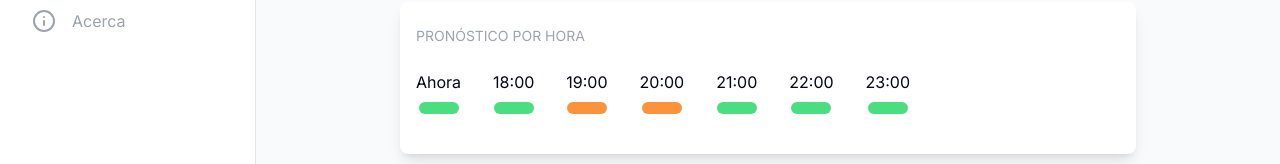
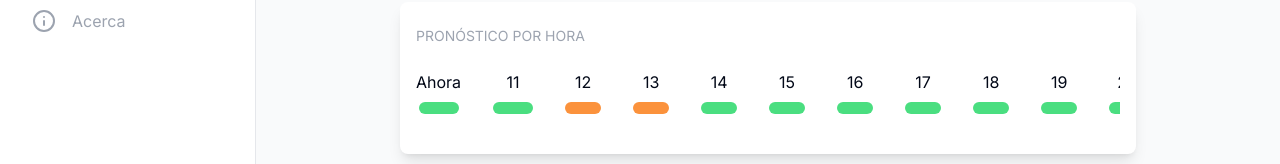
Before and after one commit to edgargutgzz/aireclaro, a Next.js app: page /prediccion in a window 1280 px wide. Shown: the part 370-534 px from the top of the page. Built offline with nearby package versions, Linux system fonts and the light colour scheme; no server answers; the database is empty; what @mapbox/mapbox-sdk would draw is missing.

Commit message:
refactor: Update Inicio page with improved styling for hourly forecast section

```diff
--- a/app/prediccion/page.tsx
+++ b/app/prediccion/page.tsx
@@ -37,28 +37,96 @@ export default async function Inicio() {
               <div className="h-3 w-10 rounded-full bg-green-400"></div>
             </div>
             <div className="flex flex-col items-center space-y-2">
-              <div>18:00</div>
+              <div>11</div>
               <div className="h-3 w-10 rounded-full bg-green-400"></div>
             </div>
             <div className="flex flex-col items-center space-y-2">
-              <div>19:00</div>
-              <div className="h-3 w-10 rounded-full bg-orange-400"></div>
+              <div>12</div>
+              <div className="h-3 w-9 rounded-full bg-orange-400"></div>
             </div>
             <div className="flex flex-col items-center space-y-2">
-              <div>20:00</div>
-              <div className="h-3 w-10 rounded-full bg-orange-400"></div>
+              <div>13</div>
+              <div className="h-3 w-9 rounded-full bg-orange-400"></div>
             </div>
             <div className="flex flex-col items-center space-y-2">
-              <div>21:00</div>
-              <div className="h-3 w-10 rounded-full bg-green-400"></div>
+              <div>14</div>
+              <div className="h-3 w-9 rounded-full bg-green-400"></div>
             </div>
             <div className="flex flex-col items-center space-y-2">
-              <div>22:00</div>
-              <div className="h-3 w-10 rounded-full bg-green-400"></div>
+              <div>15</div>
+              <div className="h-3 w-9 rounded-full bg-green-400"></div>
             </div>
             <div className="flex flex-col items-center space-y-2">
-              <div>23:00</div>
-              <div className="h-3 w-10 rounded-full bg-green-400"></div>
+              <div>16</div>
+              <div className="h-3 w-9 rounded-full bg-green-400"></div>
+            </div>
+            <div className="flex flex-col items-center space-y-2">
+              <div>17</div>
+              <div className="h-3 w-9 rounded-full bg-green-400"></div>
+            </div>
+            <div className="flex flex-col items-center space-y-2">
+              <div>18</div>
+              <div className="h-3 w-9 rounded-full bg-green-400"></div>
+            </div>
+            <div className="flex flex-col items-center space-y-2">
+              <div>19</div>
+              <div className="h-3 w-9 rounded-full bg-green-400"></div>
+            </div>
+            <div className="flex flex-col items-center space-y-2">
+              <div>20</div>
+              <div className="h-3 w-9 rounded-full bg-green-400"></div>
+            </div>
+            <div className="flex flex-col items-center space-y-2">
+              <div>21</div>
+              <div className="h-3 w-9 rounded-full bg-green-400"></div>
+            </div>
+            <div className="flex flex-col items-center space-y-2">
+              <div>22</div>
+              <div className="h-3 w-9 rounded-full bg-green-400"></div>
+            </div>
+            <div className="flex flex-col items-center space-y-2">
+              <div>23</div>
+              <div className="h-3 w-9 rounded-full bg-green-400"></div>
+            </div>
+            <div className="flex flex-col items-center space-y-2">
+              <div>0</div>
+              <div className="h-3 w-9 rounded-full bg-green-400"></div>
+            </div>
+            <div className="flex flex-col items-center space-y-2">
+              <div>1</div>
+              <div className="h-3 w-9 rounded-full bg-green-400"></div>
+            </div>
+            <div className="flex flex-col items-center space-y-2">
+              <div>2</div>
+              <div className="h-3 w-9 rounded-full bg-green-400"></div>
+            </div>
+            <div className="flex flex-col items-center space-y-2">
+              <div>3</div>
+              <div className="h-3 w-9 rounded-full bg-green-400"></div>
+            </div>
+            <div className="flex flex-col items-center space-y-2">
+              <div>4</div>
+              <div className="h-3 w-9 rounded-full bg-green-400"></div>
+            </div>
+            <div className="flex flex-col items-center space-y-2">
+              <div>5</div>
+              <div className="h-3 w-9 rounded-full bg-green-400"></div>
+            </div>
+            <div className="flex flex-col items-center space-y-2">
+              <div>6</div>
+              <div className="h-3 w-9 rounded-full bg-green-400"></div>
+            </div>
+            <div className="flex flex-col items-center space-y-2">
+              <div>7</div>
+              <div className="h-3 w-9 rounded-full bg-green-400"></div>
+            </div>
+            <div className="flex flex-col items-center space-y-2">
+              <div>8</div>
+              <div className="h-3 w-9 rounded-full bg-green-400"></div>
+            </div>
+            <div className="flex flex-col items-center space-y-2">
+              <div>9</div>
+              <div className="h-3 w-9 rounded-full bg-green-400"></div>
             </div>
           </div>
         </div>
```
